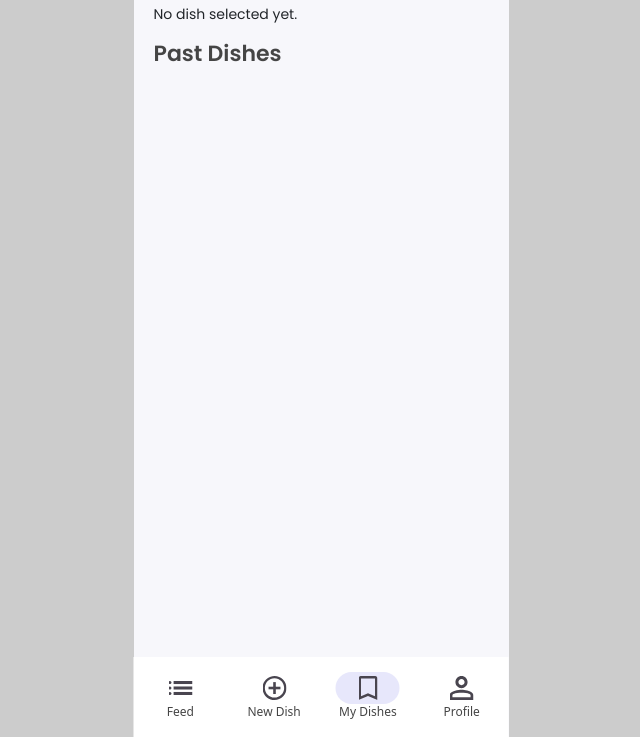
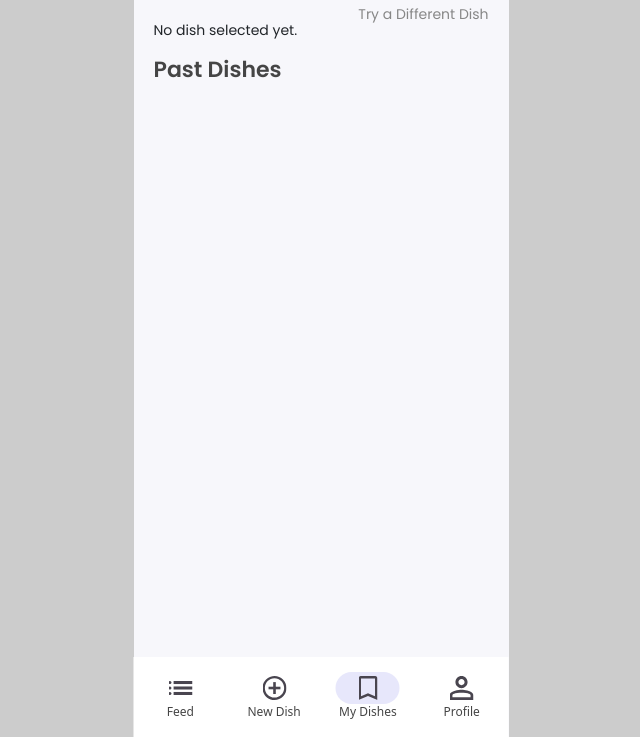
Before and after one commit to kbyrnes-tcd/dish, a website: page my-dishes.html in a window 1280 px wide. Shown: the part 63-800 px from the top of the page, without its empty margins (319-959 px from the left). Drawn offline with nearby package versions, Linux system fonts and the light colour scheme.

Commit message:
adds try a different dish button link

```diff
--- a/my-dishes.html
+++ b/my-dishes.html
@@ -30,9 +30,12 @@
     <!--body -->
     <div class="containerMain">
 
-            <!--Current dishes -->
+            <!--Current dishes retry link-->
+            <div class="returnLinkContainer">
+                <a href="new-dish.html" class="returnLink">Try a Different Dish</a>
+            </div>
 
-            <!--add target area for js -->
+            <!--target area for js -->
             <div id="currentDishContainer">
                 <div class="featuredDishCard">
                     <div class="featuredDishImage">
--- a/style.css
+++ b/style.css
@@ -702,8 +702,20 @@ p {
 /* ----------------- my dishes page ------------------ */
 /* --------------------------------------------------- */
 
+.returnLinkContainer {
+    display: flex;
+    justify-content: flex-end;
+    margin-bottom: -5px;
+}
 
-/* -------------- current featured dish ------------------- */
+.returnLink {
+    text-decoration: none;
+    color: #878787;
+    font-size: 14px;
+}
+
+
+/* ---------- current featured dish ----------------- */
 
 .featuredDishCard {
     width: 100%;
@@ -805,7 +817,7 @@ p {
 
 /* --------------------------------------------------- */
 
-.dishCard {
+/* .dishCard {
     background: #fff;
     border-radius: 10px;
     box-shadow: 0 4px 6px rgba(0, 1, 15, 0.08);
@@ -814,7 +826,7 @@ p {
 }
 
 .currentDishCard {
-    margin-bottom: 25px; /* extra space below current dish card */
+    margin-bottom: 25px;
 }
 
 .dishCardTop p {
@@ -847,7 +859,7 @@ p {
 
 .dishRestaurant {
     font-weight: 600;
-}
+} */
 
 
 /* ----------------- profile page ------------------ */
```
